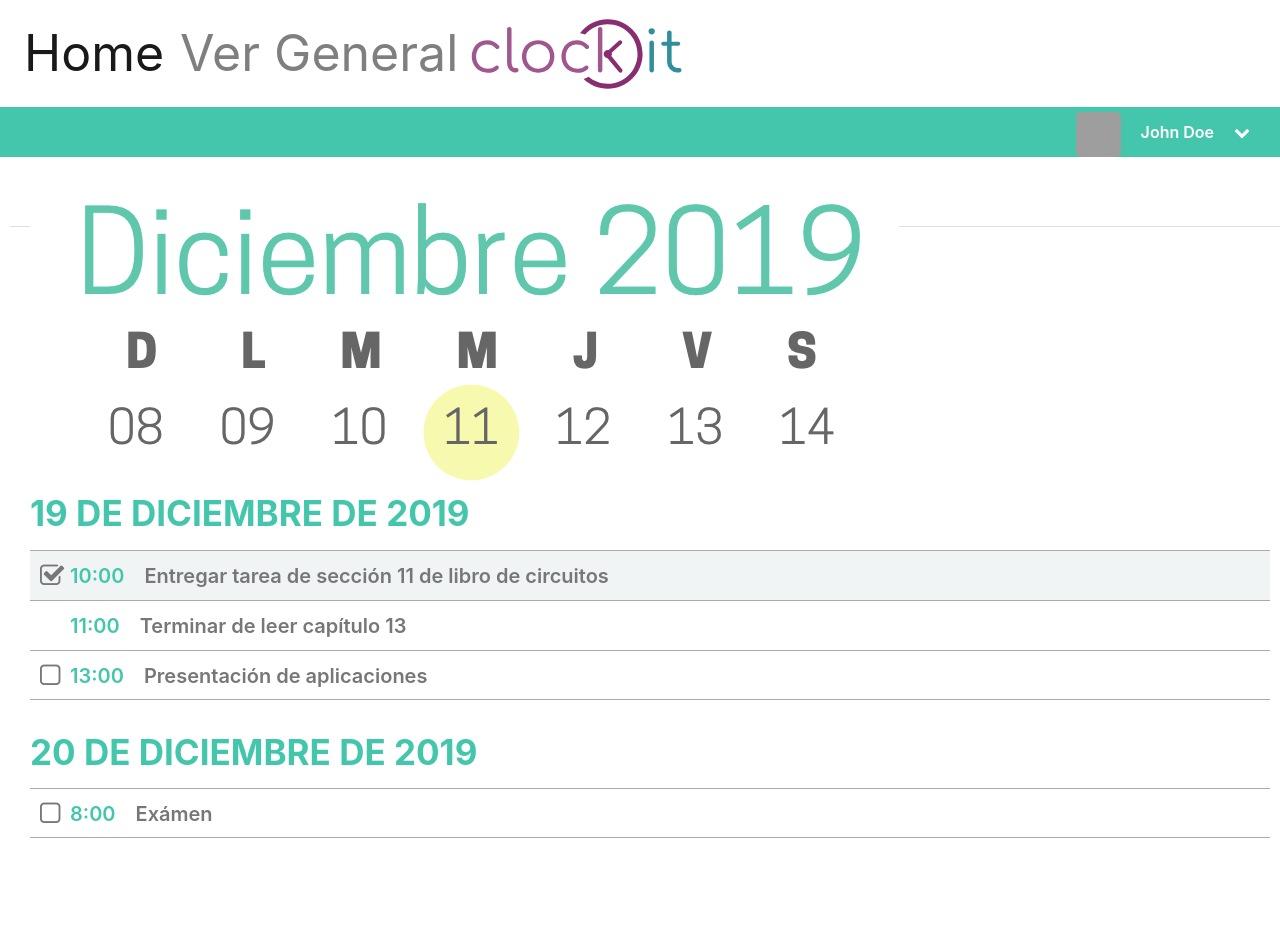
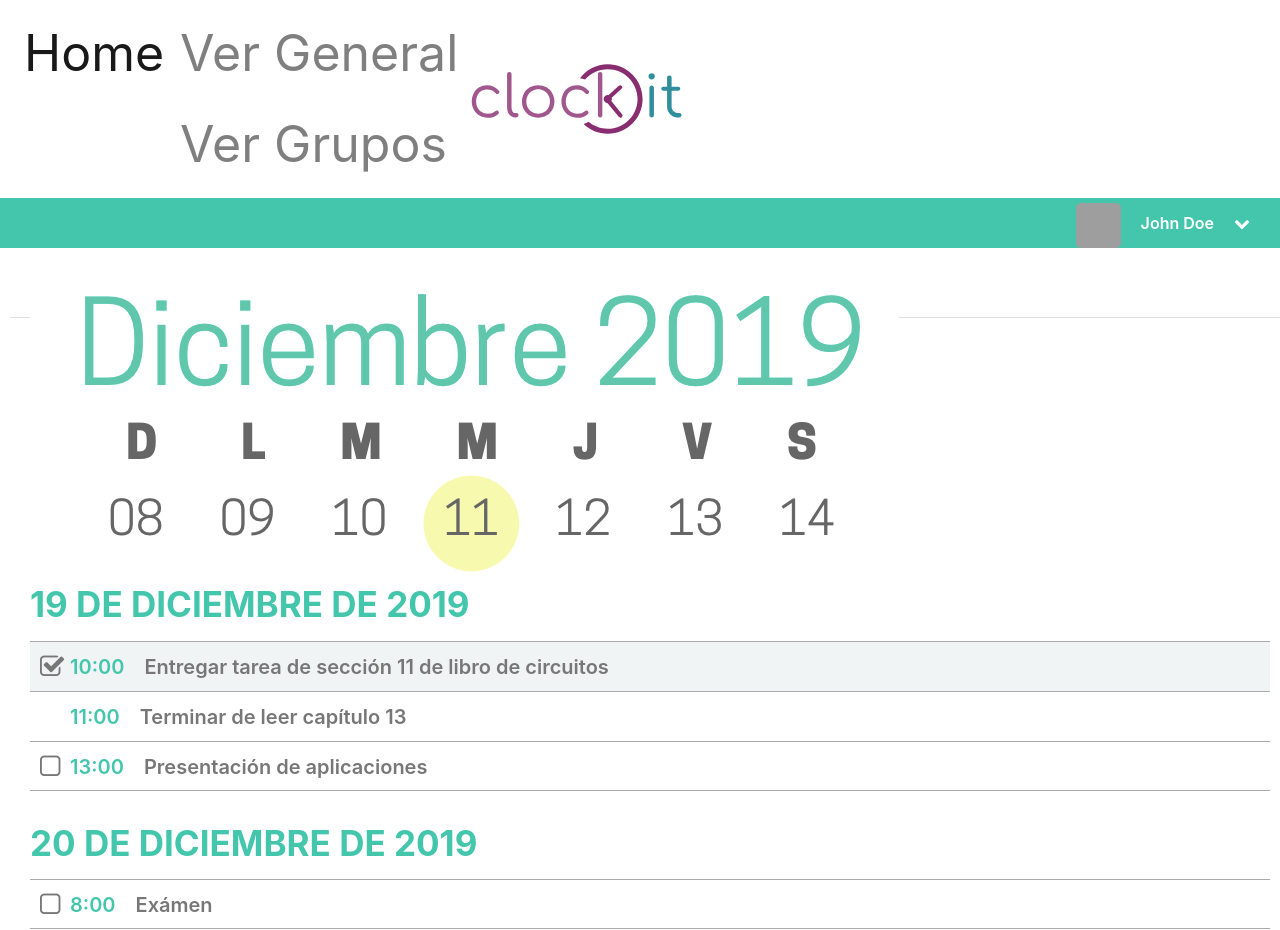
Before and after one commit to amecastrejom/ing_soft, a plain HTML site: page Borrador1/Home.html in a window 1280 px wide. Before the commit the page ends 839 px from the top, so only its background shows below. Drawn offline with nearby package versions, Linux system fonts and the light colour scheme; grey boxes are pictures that could not be loaded.

Commit message:
Se agregó una liga para ver los grupos

```diff
--- a/Borrador1/Home.html
+++ b/Borrador1/Home.html
@@ -32,6 +32,7 @@
             </li>
             <li class="nav-item">
               <a class="nav-link" style = "font-size: 50px" href="Vista_por_mes.html">Ver General</a>
+              <a class="nav-link" style = "font-size: 50px" href="">Ver Grupos</a>
             </li>
           </ul>
         </div>
```
